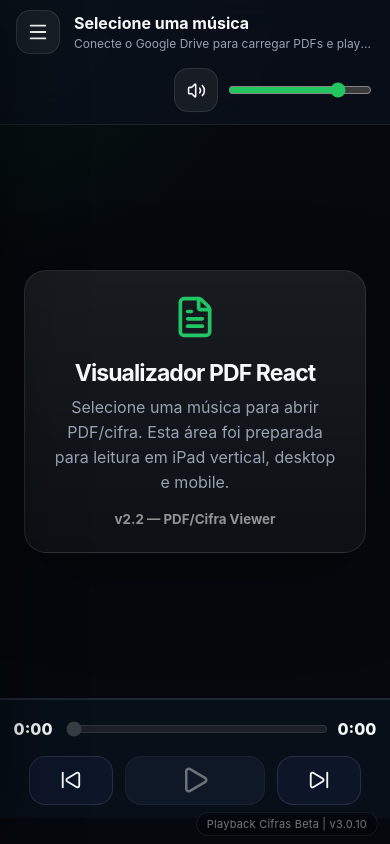
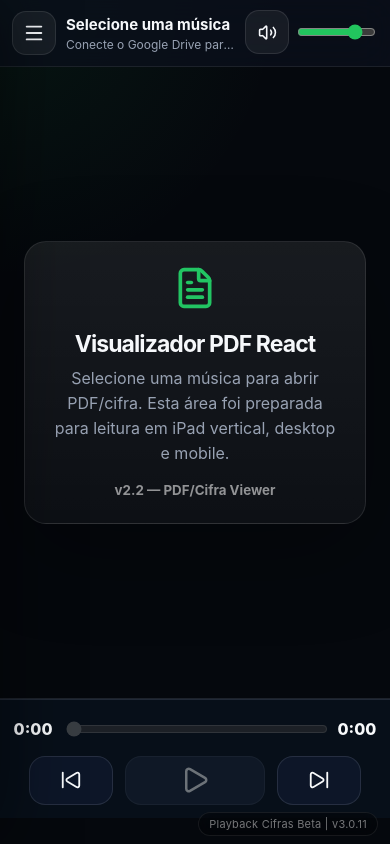
Before and after one commit to ralbertini2/playback-cifras-ia-alpha, a React (Vite) app: page / in a window 390 px wide. Built offline with nearby package versions, Linux system fonts and the light colour scheme.

Commit message:
fix: remove header action buttons

```diff
--- a/src/components/Toolbar/Toolbar.module.css
+++ b/src/components/Toolbar/Toolbar.module.css
@@ -53,12 +53,16 @@
 
 @media (min-width: 901px) { .menuButton { display:none; } }
 @media (max-width: 700px) {
-  .toolbar { grid-template-columns:auto minmax(0,1fr); }
-  .controls {
-    grid-column:1 / -1;
-    justify-content:flex-end;
-  }
-  .volume { width:min(200px, 62vw); }
+  .toolbar { grid-template-columns:auto minmax(0,1fr) auto; }
+  .songInfo strong { font-size:15px; }
+  .songInfo span { font-size:12px; }
+  .volume { width:min(190px, 36vw); min-width:128px; }
+}
+
+@media (max-width: 480px) {
+  .toolbar { gap:10px; padding:10px 12px; }
+  .volume { width:min(150px, 34vw); min-width:96px; gap:0.35rem; }
+  .volume input { min-width:0; }
 }
 
 .spinner {
--- a/src/config/appVersion.js
+++ b/src/config/appVersion.js
@@ -1,3 +1,3 @@
-export const APP_VERSION = 'v3.0.10';
+export const APP_VERSION = 'v3.0.11';
 export const APP_NAME = 'Playback Cifras Beta';
 export const APP_VERSION_LABEL = `${APP_NAME} | ${APP_VERSION}`;
```
Also changed, not shown: 2 other files (tests, documents, lock files or other folders).
